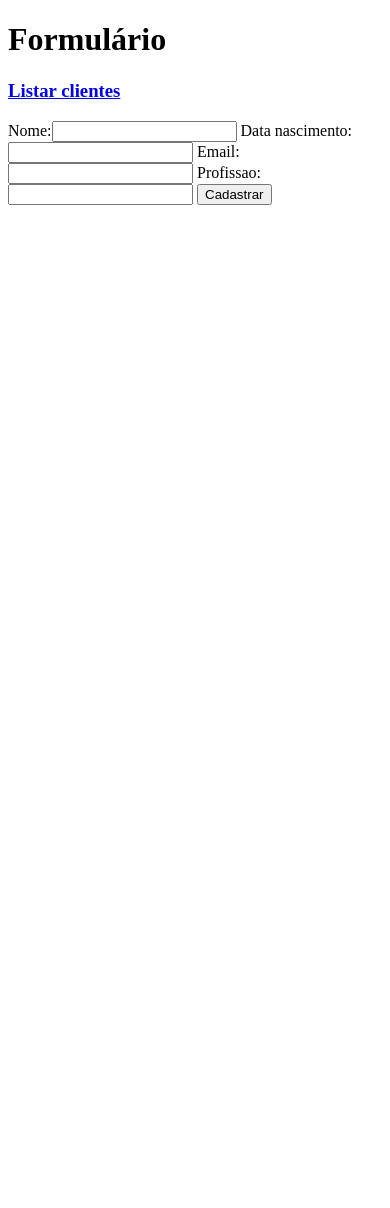
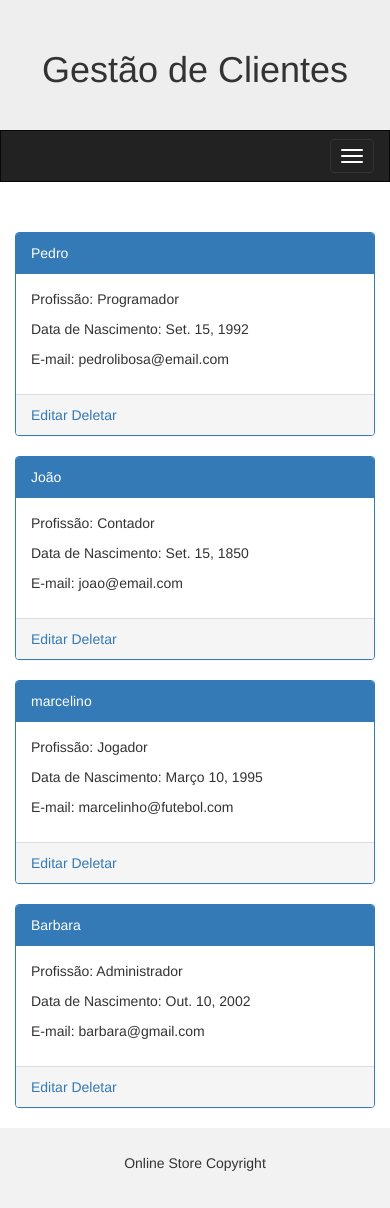
Before and after one commit to pedrolisboaa/Especialista-Django---TreinaWeb, a Django app: page / in a window 390 px wide. Before the commit the page ends 205 px from the top, so only its background shows below. Run offline with Django 3.2, Linux system fonts and the light colour scheme; data comes from the database, SQL or seed files in the repository; both versions use the stored data as it was after the commit; some libraries are stand-ins or nearby versions.

Commit message:
atualizado para estudo de ORM

```diff
--- a/app/forms.py
+++ b/app/forms.py
@@ -13,3 +13,9 @@ class ClienteForm(forms.ModelForm):
     class Meta:
         model = Cliente
         fields = 'nome', 'data_nascimento', 'email', 'profissao',
+        widgets = {
+            'nome': forms.TextInput(attrs={'class': 'form-control'}),
+            'data_nascimento': forms.DateInput(attrs={'class': 'form-control', 'type': 'date'}),
+            'email': forms.EmailInput(attrs={'class': 'form-control'}),
+            'profissao': forms.TextInput(attrs={'class': 'form-control'}),
+        }
--- /dev/null
+++ b/app/static/css/style.css
@@ -0,0 +1,14 @@
+.navbar {
+  margin-bottom: 50px;
+  border-radius: 0;
+}
+
+ .jumbotron {
+  margin-bottom: 0;
+}
+
+
+footer {
+  background-color: #f2f2f2;
+  padding: 25px;
+}
--- /dev/null
+++ b/app/templates/base.html
@@ -0,0 +1,56 @@
+{% load static %}
+<!DOCTYPE html>
+<html lang="pt-br">
+<head>
+  <title>Gestão de Cliente</title>
+  <meta charset="utf-8">
+  <meta name="viewport" content="width=device-width, initial-scale=1">
+
+  <!--BOOTSTRAP-->
+  <link rel="stylesheet" href="https://maxcdn.bootstrapcdn.com/bootstrap/3.4.1/css/bootstrap.min.css">
+  <script src="https://ajax.googleapis.com/ajax/libs/jquery/3.7.1/jquery.min.js"></script>
+  <script src="https://maxcdn.bootstrapcdn.com/bootstrap/3.4.1/js/bootstrap.min.js"></script>
+
+  <!--CSS-->
+  <link rel="stylesheet" href="{% static 'css/style.css' %}">
+
+</head>
+<body>
+
+<div class="jumbotron">
+  <div class="container text-center">
+    <h1>Gestão de Clientes</h1>
+  </div>
+</div>
+
+<nav class="navbar navbar-inverse">
+  <div class="container-fluid">
+    <div class="navbar-header">
+      <button type="button" class="navbar-toggle" data-toggle="collapse" data-target="#myNavbar">
+        <span class="icon-bar"></span>
+        <span class="icon-bar"></span>
+        <span class="icon-bar"></span>
+      </button>
+
+    </div>
+    <div class="collapse navbar-collapse" id="myNavbar">
+      <ul class="nav navbar-nav">
+        <li><a href="{% url 'index' %}">Home</a></li>
+        <li><a href="{% url 'cadastro' %}">Cadastrar</a></li>
+      </ul>
+
+    </div>
+  </div>
+</nav>
+
+{% block conteudo %}
+
+{% endblock conteudo %}
+
+
+<footer class="container-fluid text-center">
+  <p>Online Store Copyright</p>
+</footer>
+
+</body>
+</html>
--- a/app/templates/index.html
+++ b/app/templates/index.html
@@ -1,22 +1,26 @@
-{% load static %}
-<!DOCTYPE html>
-<html lang="pt-br">
+{% extends "base.html" %}
 
-<head>
-    <meta charset="UTF-8">
-    <meta name="viewport" content="width=device-width, initial-scale=1.0">
-    <title>Index</title>
-</head>
+{% block conteudo %}
 
-<body>
-    <h1>Formulário</h1>
-    <h3><a href="{% url 'listar' %}">Listar clientes</a></h3>
-    <form action="{% url 'index' %}" method='POST'>
-        {% csrf_token %}
-        {{form}}
-        <button type="submit">Cadastrar</button>
-    </form>
+    <div class="container">
+        <div class="row">
+            {% for cliente in clientes %}
+                <div class="col-sm-4">
+                    <div class="panel panel-primary">
+                        <div class="panel-heading">{{ cliente.nome }}</div>
+                        <div class="panel-body">
+                            <p>Profissão: {{ cliente.profissao }}</p>
+                            <p>Data de Nascimento: {{ cliente.data_nascimento }}</p>
+                            <p>E-mail: {{ cliente.email }}</p>
+                        </div>
+                        <div class="panel-footer">
+                            <a href="{% url 'atualizar' cliente.id %}">Editar</a>
+                            <a href="{% url 'deletar' cliente.id %}">Deletar</a>
+                        </div>
+                    </div>
+                </div>
+            {% endfor %}
+        </div>
+    </div>
 
-</body>
-
-</html>
+{% endblock conteudo %}
--- a/app/urls.py
+++ b/app/urls.py
@@ -1,10 +1,9 @@
 from django.urls import path
-from .views import index, atualizar, deletar, listar
+from .views import index, atualizar, deletar, cadastro
 
 urlpatterns = [
    path('', index, name='index'),
-   path('listar/', listar, name='listar'),
+   path('cadastro/', cadastro, name='cadastro'),
    path('atualizar/<int:id_cliente>', atualizar, name='atualizar'),
    path('deletar/<int:id_cliente>', deletar, name='deletar'),
-
 ]
--- a/app/views.py
+++ b/app/views.py
@@ -3,9 +3,17 @@ from django.views.generic import CreateView
 from .models import Cliente
 from .forms import ClienteForm
 # Create your views here.
+
 def index(request):
+    clientes = Cliente.objects.order_by('id')
+    context = {
+        'clientes': clientes,
+    }
+
+    return render(request, 'index.html', context)
 
 
+def cadastro(request):
     if request.method == 'POST':
         form = ClienteForm(request.POST)
         if form.is_valid():
@@ -18,16 +26,7 @@ def index(request):
         'form': form,
     }
 
-    return render(request, 'index.html', context)
-
-
-def listar(request):
-    clientes = Cliente.objects.order_by('id')
-    context = {
-        'clientes': clientes,
-    }
-
-    return render(request, 'listar.html', context)
+    return render(request, 'cadastro.html', context)
 
 
 def atualizar(request, id_cliente):
@@ -37,6 +36,7 @@ def atualizar(request, id_cliente):
         form = ClienteForm(request.POST, instance=cliente)
         if form.is_valid():
             form.save()
+            return redirect('index')
     else:
         form = ClienteForm(instance=cliente)
 
@@ -46,7 +46,6 @@ def atualizar(request, id_cliente):
     }
     return render(request, 'atualizar.html', context)
 
-
 def deletar(request, id_cliente):
     cliente = Cliente.objects.get(pk=id_cliente)
     if request.method == 'POST':
```
Also changed, not shown: app/templates/atualizar.html (+6 -12 lines), app/templates/cadastro.html (added, +13 -0 lines), app/templates/deletar.html (+7 -12 lines), app/templates/listar.html (deleted, +0 -39 lines), db.sqlite3.
